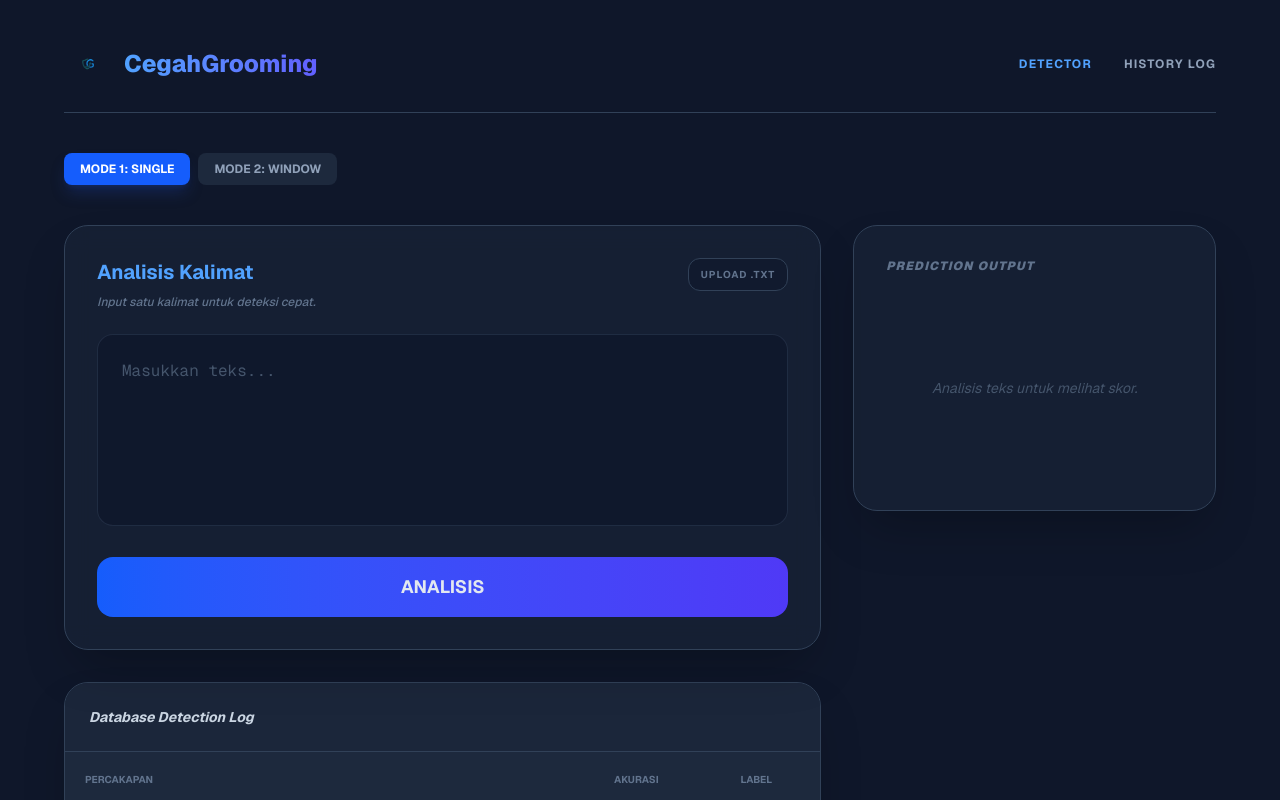
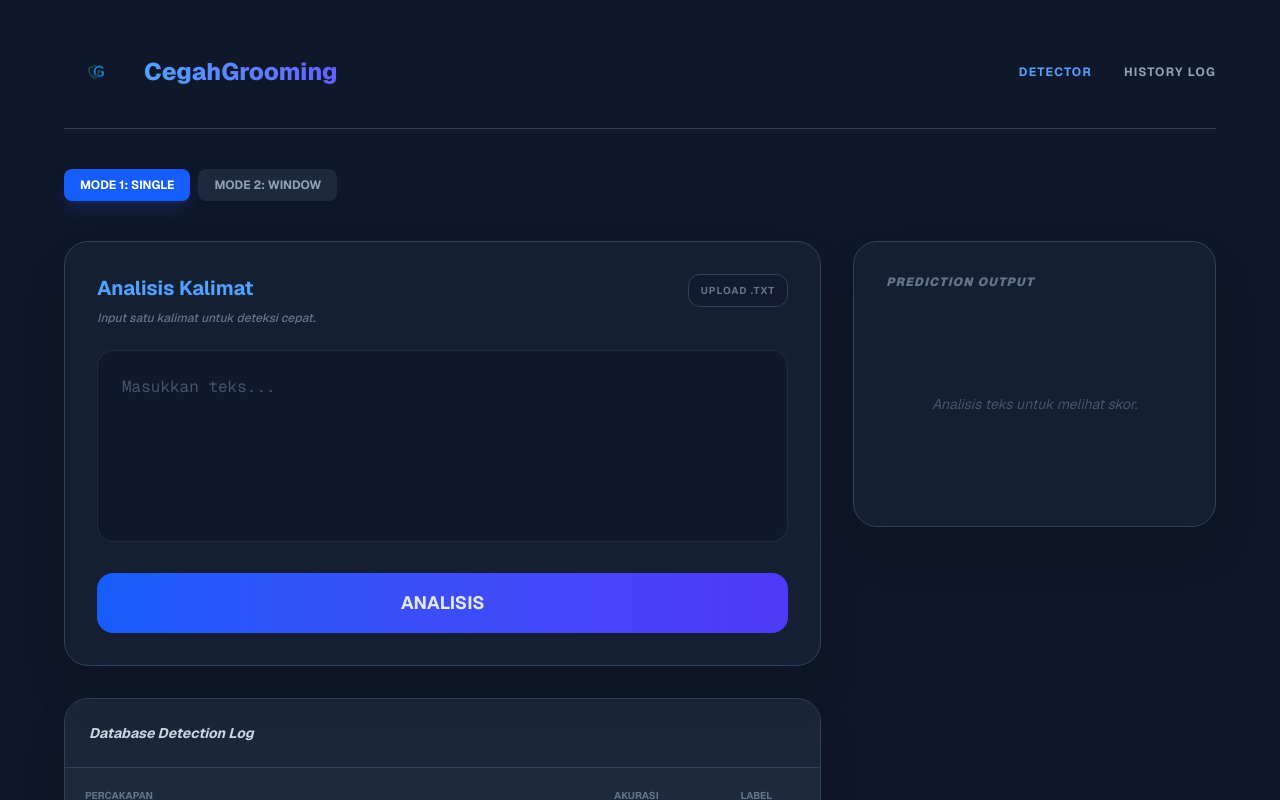
Before and after one commit to ilyfauzan/CegahGrooming, a Next.js app in the folder grooming-detector-ui/: page / in a window 1280 px wide. Shown: the top 800 px of the page. Built offline with nearby package versions, Linux system fonts and the light colour scheme; no server answers.

Commit message:
Branding: Memperbesar ukuran logo agar lebih terlihat jelas di Navbar

```diff
--- a/grooming-detector-ui/app/components/Navbar.tsx
+++ b/grooming-detector-ui/app/components/Navbar.tsx
@@ -7,11 +7,11 @@ export default function Navbar() {
 
   return (
     <nav className="flex flex-col md:flex-row justify-between items-center mb-6 md:mb-10 border-b border-slate-700 pb-4 md:pb-6 gap-3 md:gap-0">
-      <div className="flex items-center gap-3">
+      <div className="flex items-center gap-3 md:gap-4">
         <img
           src="/logo.png"
           alt="CegahGrooming Logo"
-          className="w-10 h-10 md:w-12 md:h-12 object-contain"
+          className="w-12 h-12 md:w-16 md:h-16 object-contain shrink-0"
         />
         <div className="text-left">
           <h1
```
